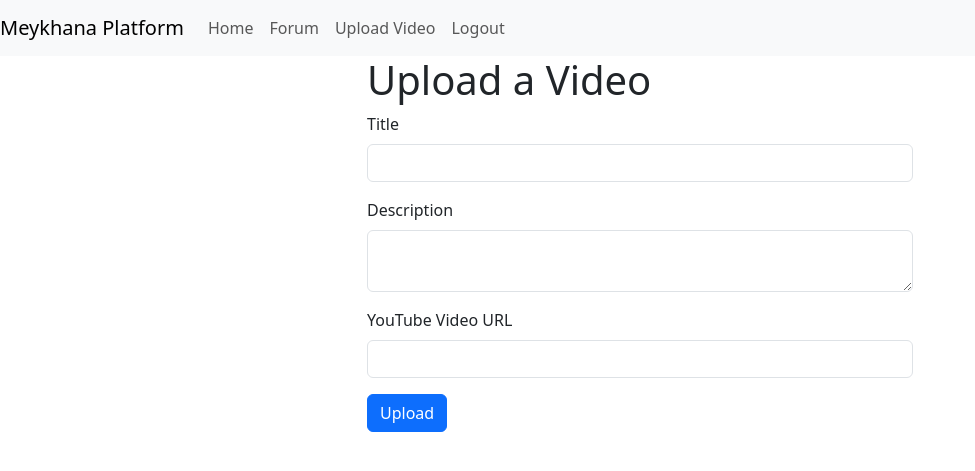
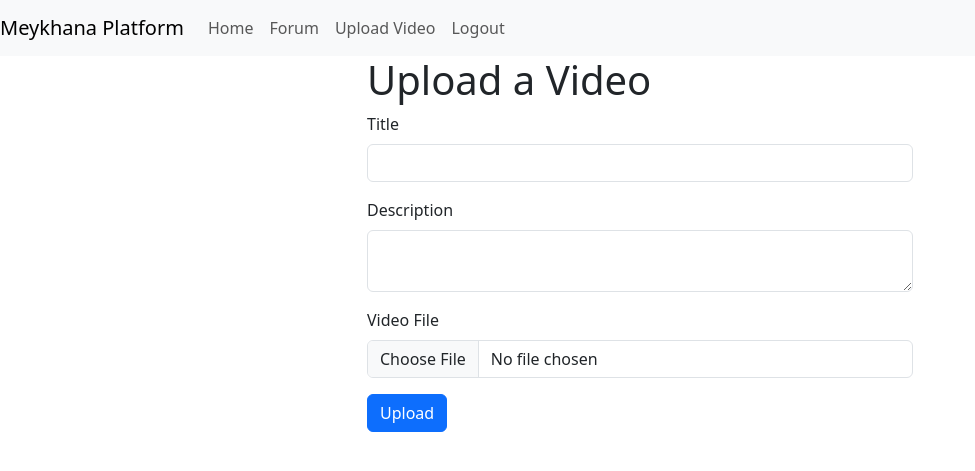
Before and after one commit to kaimg/DemOlmusham, a Flask app: page /upload in a window 1280 px wide. Shown: the top 471 px of the page, without its empty margins (0-975 px from the left). Run offline with Flask 3, Linux system fonts and the light colour scheme; the visitor is signed in with stand-in values (Sample User, id 1); some libraries are stand-ins or nearby versions.

Commit message:
Change logic from YouTube videos to Our Uploaded ones

```diff
--- a/app/forms.py
+++ b/app/forms.py
@@ -1,11 +1,12 @@
 from flask_wtf import FlaskForm
-from wtforms import StringField, SubmitField, TextAreaField, URLField
-from wtforms.validators import DataRequired, URL
+from wtforms import StringField, SubmitField, TextAreaField, FileField
+from wtforms.validators import DataRequired
+from flask_wtf.file import FileAllowed
 
 class VideoForm(FlaskForm):
     title = StringField('Title', validators=[DataRequired()])
     description = TextAreaField('Description', validators=[DataRequired()])
-    url = URLField('YouTube Video URL', validators=[DataRequired(), URL()])
+    file = FileField('Video File', validators=[DataRequired(), FileAllowed(['mp4', 'avi', 'mov', 'mkv'], 'Video files only!')])
     submit = SubmitField('Upload')
 
 class CommentForm(FlaskForm):
--- a/app/models.py
+++ b/app/models.py
@@ -7,7 +7,7 @@ class User(UserMixin, db.Model):
     id = db.Column(db.Integer, primary_key=True)
     username = db.Column(db.String(64), index=True, unique=True)
     email = db.Column(db.String(120), index=True, unique=True)
-    password_hash = db.Column(db.String(255))  # Ensure sufficient length
+    password_hash = db.Column(db.String(255))
 
     def set_password(self, password):
         self.password_hash = generate_password_hash(password)
@@ -26,7 +26,7 @@ class Video(db.Model):
     id = db.Column(db.Integer, primary_key=True)
     title = db.Column(db.String(140))
     description = db.Column(db.String(500))
-    url = db.Column(db.String(255))  # Ensure sufficient length
+    file_path = db.Column(db.String(255))
     timestamp = db.Column(db.DateTime, index=True, default=datetime.utcnow)
     user_id = db.Column(db.Integer, db.ForeignKey('user.id'))
 
--- a/app/routes.py
+++ b/app/routes.py
@@ -1,50 +1,39 @@
-from flask import Blueprint, render_template, flash, redirect, url_for, request
+from flask import Blueprint, render_template, flash, redirect, url_for, request, current_app, send_from_directory
 from flask_login import current_user, login_required
+from werkzeug.utils import secure_filename
+import os
 from app import db
 from app.models import User, Video, Comment
 from app.forms import VideoForm, CommentForm
-import re
 
 main = Blueprint('main', __name__)
-
-def extract_video_id(url):
-    """
-    Extract the video ID from a YouTube URL.
-    Supports URLs like:
-    - https://www.youtube.com/watch?v=VIDEO_ID
-    - https://youtu.be/VIDEO_ID
-    """
-    youtube_regex = (
-        r'(https?://)?(www\.)?'
-        '(youtube|youtu|youtube-nocookie)\.(com|be)/'
-        '(watch\?v=|embed/|v/|.+\?v=)?([^&=%\?]{11})')
-
-    match = re.match(youtube_regex, url)
-    return match.group(6) if match else None
 
 @main.route('/', methods=['GET', 'POST'])
 def index():
     comment_form = CommentForm()
     videos = Video.query.order_by(Video.timestamp.desc()).all()
     recent_comments = Comment.query.order_by(Comment.timestamp.desc()).limit(5).all()
-    return render_template('index.html', comment_form=comment_form, videos=videos, recent_comments=recent_comments, extract_video_id=extract_video_id)
+    return render_template('index.html', comment_form=comment_form, videos=videos, recent_comments=recent_comments)
 
 @main.route('/forum')
 def forum():
     comment_form = CommentForm()
     videos = Video.query.order_by(Video.timestamp.desc()).all()
     recent_comments = Comment.query.order_by(Comment.timestamp.desc()).limit(5).all()
-    return render_template('forum.html', comment_form=comment_form, videos=videos, recent_comments=recent_comments, extract_video_id=extract_video_id)
+    return render_template('forum.html', comment_form=comment_form, videos=videos, recent_comments=recent_comments)
 
 @main.route('/upload', methods=['GET', 'POST'])
 @login_required
 def upload():
     form = VideoForm()
     if form.validate_on_submit():
+        filename = secure_filename(form.file.data.filename)
+        file_path = os.path.join(current_app.config['UPLOAD_FOLDER'], filename)
+        form.file.data.save(file_path)
         video = Video(
             title=form.title.data,
             description=form.description.data,
-            url=form.url.data,
+            file_path=filename,  # Store only the filename
             user_id=current_user.id
         )
         db.session.add(video)
@@ -52,6 +41,26 @@ def upload():
         flash('Your video has been uploaded.')
         return redirect(url_for('main.index'))
     return render_template('upload.html', form=form)
+
+@main.route('/video/<int:video_id>', methods=['GET', 'POST'])
+def video(video_id):
+    video = Video.query.get_or_404(video_id)
+    comment_form = CommentForm()
+    if comment_form.validate_on_submit() and current_user.is_authenticated:
+        comment = Comment(
+            body=comment_form.body.data,
+            user_id=current_user.id,
+            video_id=video.id
+        )
+        db.session.add(comment)
+        db.session.commit()
+        flash('Your comment has been posted.')
+        return redirect(url_for('main.video', video_id=video.id))
+    return render_template('video.html', video=video, comment_form=comment_form)
+
+@main.route('/uploads/<filename>')
+def uploaded_file(filename):
+    return send_from_directory(current_app.config['UPLOAD_FOLDER'], filename)
 
 @main.route('/comment/<int:video_id>', methods=['POST'])
 @login_required
@@ -66,4 +75,4 @@ def comment(video_id):
         db.session.add(comment)
         db.session.commit()
         flash('Your comment has been posted.')
-    return redirect(url_for('main.index'))
+    return redirect(url_for('main.video', video_id=video_id))
--- a/app/templates/upload.html
+++ b/app/templates/upload.html
@@ -15,8 +15,8 @@
                 {{ form.description(class="form-control") }}
            </div>
            <div class="mb-3">
-                   {{ form.url.label(class="form-label") }}
-                   {{ form.url(class="form-control") }}
+               {{ form.file.label(class="form-label") }}
+               {{ form.file(class="form-control") }}
            </div>
            <div class="mb-3">
                {{ form.submit(class="btn btn-primary") }}
--- a/config.py
+++ b/config.py
@@ -7,3 +7,5 @@ class Config:
     SQLALCHEMY_DATABASE_URI = os.getenv('DATABASE_URI')
     SQLALCHEMY_TRACK_MODIFICATIONS = False
     SECRET_KEY = os.getenv('SECRET_KEY')
+    UPLOAD_FOLDER = os.path.join(os.path.dirname(os.path.abspath(__file__)), 'uploads')
+    MAX_CONTENT_LENGTH = 16 * 1024 * 1024  # 16 MB max file size
```
Also changed, not shown: app/__init__.py (+9 -1 lines), app/templates/index.html (+5 -7 lines), app/templates/video.html (added, +39 -0 lines), 1 other file. Lines whose indentation alone changed are shown as unchanged.
